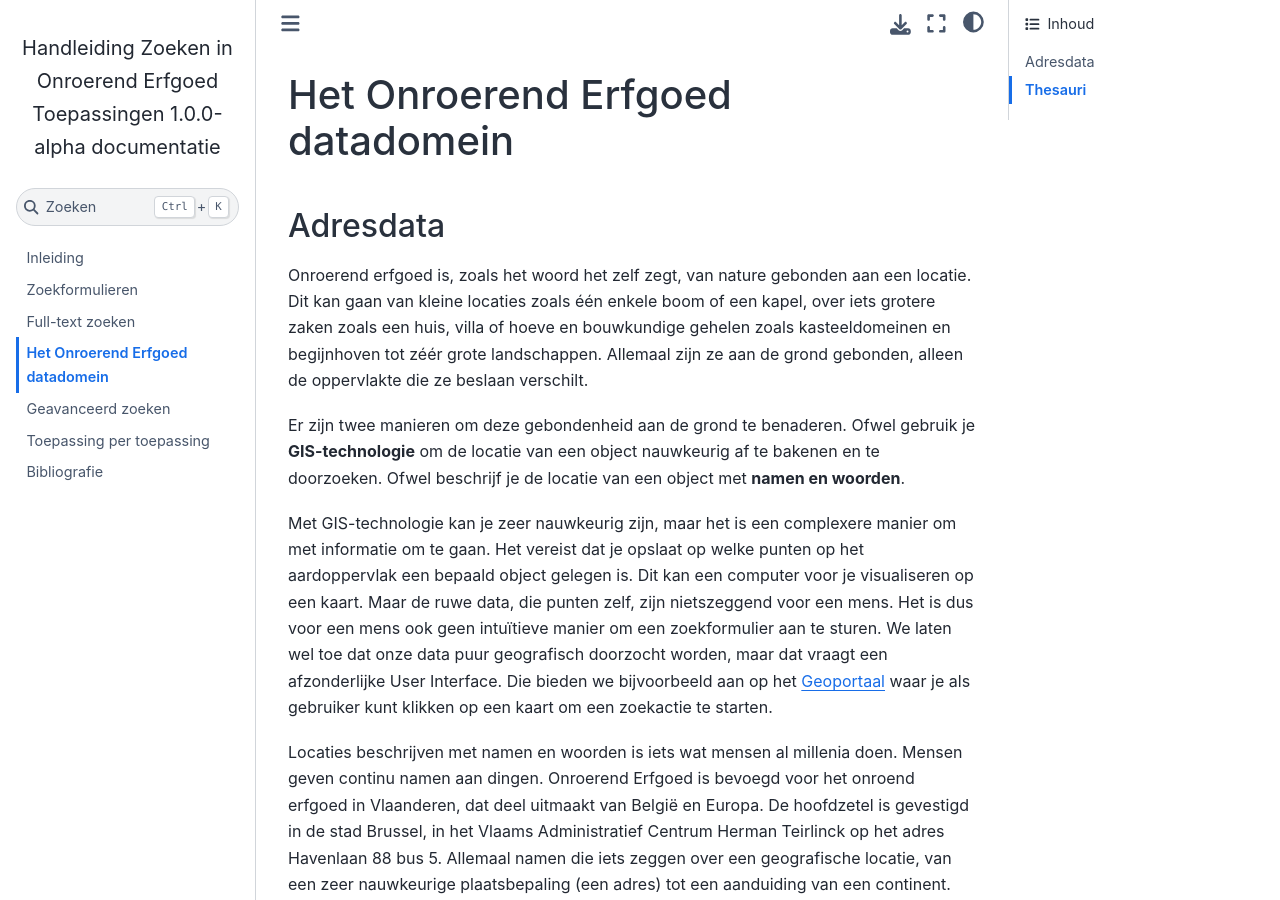
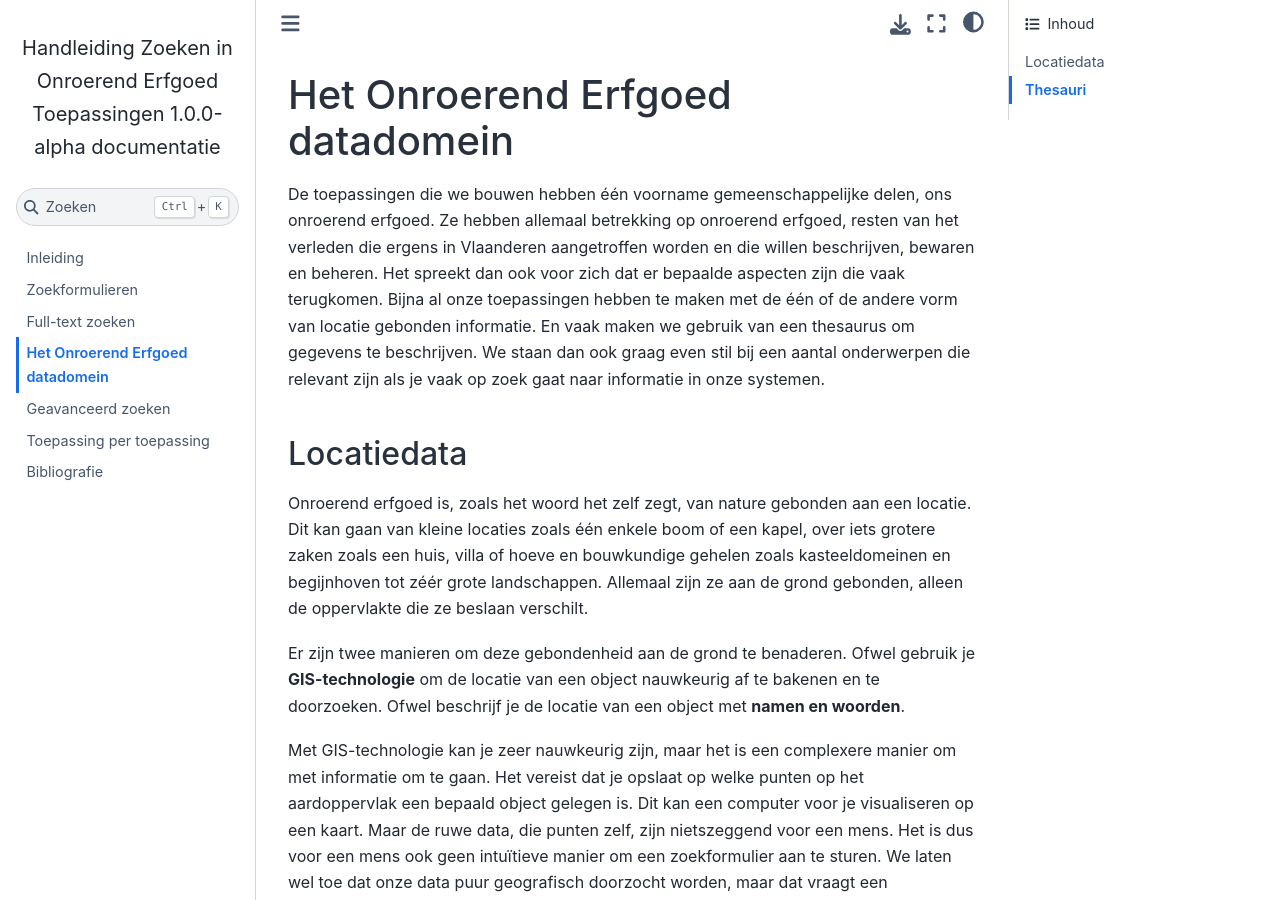
Before and after one commit to ErfgoedPublicaties/HAOE-zoet, a Sphinx documentation site: the page built from source/onderwerpen.md, in a window 1280 px wide and 900 px high. Built offline with Sphinx 7.4.7 and the Sphinx Book theme 1.1.4, drawn with Linux system fonts in a browser that asks for light colours; cross-references to code outside the pages are shown as plain code; some of the changed text lies outside the part shown.

`````diff
--- a/source/conf.py
+++ b/source/conf.py
@@ -18,7 +18,7 @@
 # -- Project information -----------------------------------------------------
 
 project = 'Handleiding Zoeken in Onroerend Erfgoed Toepassingen'
-copyright = '2022, Van Daele, Koen'
+copyright = '2022, Onroerend Erfgoed'
 author = 'Van Daele, Koen'
 
 # The version info for the project you're documenting, acts as replacement for
@@ -91,15 +91,21 @@
 
 latex_engine = 'xelatex'
 
+latex_use_xindy = True
+
 latex_documents = [
-    ('latexindex', 'zoeken.tex',
-    'Zoeken in Onroerend Erfgoed toepassingen',
-    'Onroerend Erfgoed', 'manual')
+    (
+        'latexindex',
+        'zoeken.tex',
+        'Zoeken in Onroerend Erfgoed toepassingen',
+        'Van Daele, Koen',
+        'manual'
+    )
 ]
 
 latex_maketitle = r'''
-\includepdf[pages=-]{./haoetest-1.pdf}
-\includepdf[pages=-]{./haoetest-2.pdf}
+\includepdf[pages=-]{./cover.pdf}
+\includepdf[pages=-]{./colofon.pdf}
 \makeatletter
 \begin{titlepage}
     \sphinxlogo
@@ -132,7 +138,7 @@
 '''
 
 latex_preamble = r'''
-%\setsansfont{FlandersArtSans-Regular}
+\setsansfont{FlandersArtSans-Regular}
 \setmainfont{Calibri}
 %\newcommand\asteriskfill{\leavevmode\xleaders\hbox{$\ast\ $}\hfill\kern0pt}
 \definecolor{OEpaars}{RGB}{117,63,127}
@@ -144,6 +150,12 @@
 
 latex_logo = 'Entiteitslogo_3regels_kleur_0.eps'
 
+latex_additional_files = [
+    'Vlaanderen_is_erfgoed_naakt.eps',
+    'cover.pdf',
+    'colofon.pdf'
+]
+
 latex_elements = {
     'papersize': 'a4paper',
     'pointsize': '11pt',
@@ -151,5 +163,6 @@
     'extrapackages': latex_extrapackages,
     'maketitle': latex_maketitle,
     'preamble': latex_preamble,
-    'sphinxsetup': latex_sphinxsetup
+    'sphinxsetup': latex_sphinxsetup,
+    'printindex': '\\footnotesize\\raggedright\\printindex'
 }
--- a/source/onderwerpen.md
+++ b/source/onderwerpen.md
@@ -1,6 +1,16 @@
 # Het Onroerend Erfgoed datadomein
 
-## Adresdata
+De toepassingen die we bouwen hebben één voorname gemeenschappelijke delen,
+ons onroerend erfgoed. Ze hebben allemaal betrekking op onroerend erfgoed,
+resten van het verleden die ergens in Vlaanderen aangetroffen worden en die
+willen beschrijven, bewaren en beheren. Het spreekt dan ook voor zich dat er
+bepaalde aspecten zijn die vaak terugkomen. Bijna al onze toepassingen
+hebben te maken met de één of de andere vorm van locatie gebonden informatie.
+En vaak maken we gebruik van een thesaurus om gegevens te beschrijven. We
+staan dan ook graag even stil bij een aantal onderwerpen die relevant zijn
+als je vaak op zoek gaat naar informatie in onze systemen.
+
+## Locatiedata
 
 Onroerend erfgoed is, zoals het woord het zelf zegt, van nature gebonden
 aan een locatie. Dit kan gaan van kleine locaties zoals één enkele boom of
@@ -45,6 +55,9 @@
 Dit is een makkelijke manier om een grote set van zoekresultaten te beperken
 tot een behapbaar geografische gebied.
 
+```{index} gemeente
+```
+
 **Gemeente** Bijna overal kan er op gemeente gezocht worden. Een zeer
 courante eenheid die voor veel mensen de eerste geografische filter is
 die ze activeren. De lijst met gemeente in Vlaanderen wordt officieel
@@ -52,6 +65,9 @@
 fusie worden alle databanken van Onroerend Erfgoed aangepast zodat enkel
 nog de nieuwe gemeenten gebruikt worden. Alle gegevens worden toegekend
 aan de nieuwe geldende grenzen.
+
+```{index} deelgemeente
+```
 
 **Deelgemeente** Kan doorzocht worden in een aantal toepassingen, in de
 eerste plaats de
@@ -81,6 +97,9 @@
 onderhouden en bij elke gemeentefusie aangepast.
 ```
 
+```{index} straat
+```
+
 **Straat** Kan doorzocht worden in veel toepassingen. Dit is een
 gecontroleerde lijst die wordt aangereikt door
 [Digitaal Vlaanderen](https://www.vlaanderen.be/digitaal-vlaanderen), via
@@ -102,6 +121,15 @@
 in zo'n straat die hernoemd werd, dan zoek je die onder de nieuwe naam. Vaak
 blijft er echter wel een spoor achter van een oude benaming in een
 beschrijvingsveld en kan je die naam nog vinden met full-text zoeken.
+
+```{warning}
+
+Er is geen koppeling tussen de straten en de deelgemeenten. Aangezien de
+deelgemeenten niet bestaan in het *CRAB* of *Adressenregister*, is het
+onmogelijk te achterhalen in welke deelgemeente een straat ligt. Een straat
+kan ook in meerdere deelgemeenten liggen. Het is dan ook niet mogelijk om in
+een zoekformulier de lijst met straten te filteren op deelgemeente.
+```
 
 **Huisnummer** Wordt meestal getoond, maar is niet rechtstreeks doorzoekbaar.
 Huisnummers zijn relatief simpele concepten met verregaande gevolgen. Omdat
@@ -128,12 +156,17 @@
 voordelen verbonden aan het tekstueel zoeken op adres en bieden we dit dus
 niet aan.
 
-```{note}
+
+
+````{note}
 
 **Is het echt helemaal niet mogelijk te zoeken op adres?**
 
 Indien je toch heel erg gericht wil zoeken op adres, dan zijn er toch enkele
 mogelijkheden:
+
+```{index} geoportaal, geolocation, geozoekdiensten
+```
 
 - Ga naar het [Geoportaal](https://geo.onroerenderfgoed.be) en tik het
 adres in de zoekbalk in. Indien je een geldig adres ingeeft, zal de toepassing
@@ -156,6 +189,20 @@
 daarvan in een script kunnen vergelijken met het huisnummer dat je zoekt. We
 zetten je daarvoor op weg via {cite:p}`van_daele_scriptorium_2022`.
 
+````
+
+Je kunt onze locatie-gebonden data dus vaak doorzoeken op provincie, gemeente,
+deelgemeente en straat. Niet elke combinatie is even nuttig of zinvol. Als je
+wil zoeken naar iets in *Leuven*, hoef je niet nog eens op te geven dat *Leuven*
+in *Vlaams-Brabant* ligt. Het kan natuurlijk ook geen kwaad. Zoeken op *gemeente*,
+*deelgemeente* en *straat* tegelijk kan wel verwarrend zijn. Stel dat je zoekt
+naar *gemeente=Knokke-Heist*, *deelgemeente=Ramskapelle* en *straat=Lippenslaan*,
+dan zal je niets vinden. Je zoekt dan namelijk naar alles dat zowel in Ramskapelle
+als de Lippenslaan ligt, iets wat niet kan. In de praktijk zal je dus ofwel op
+*gemeente* en *deelgemeente* zoeken, ofwel op *gemeente* en *straat*.
+
+
+```{index} thesaurus
 ```
 
 ## Thesauri
@@ -240,7 +287,7 @@
 *kathedralen* in Vlaanderen, maar veel *religieuze gebouwen en complexen*.
 
 Dit maakt van een thesaurus een heel krachtig zoekinstrument. Het is niet
-enkel een platte lijst van zoektermen waar je niet van kan afwijken, maar
-de zoektermen hebben ook nog eens inherente relaties die maken dat je
-zoekactie veel intuïtievere resultaten oplevert dan wanneer je zonder
-thesaurus zou werken.
+enkel een platte lijst van zoektermen die je helpt gerichte en zinvolle
+vragen te stellen, maar de zoektermen hebben ook nog eens inherente relaties
+die maken dat je zoekactie veel intuïtievere resultaten oplevert dan wanneer
+je zonder thesaurus zou werken.
`````
Also changed, not shown: source/formulieren.md (+6 -0 lines), source/index.md (+2 -1 lines), source/inleiding.md (+3 -0 lines).
